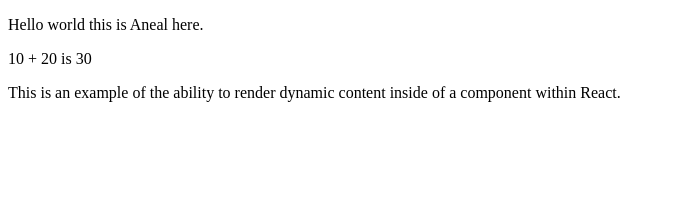
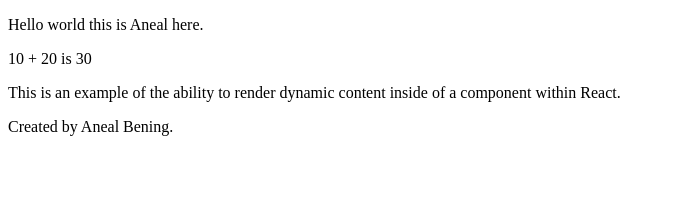
Before and after one commit to anealbening/applicationdemo, a React (Create React App) app: page / in a window 1280 px wide. Shown: the top 208 px of the page, without its empty margins (0-675 px from the left). Built offline with nearby package versions, Linux system fonts and the light colour scheme.

Commit message:
Added author

```diff
--- a/src/App.js
+++ b/src/App.js
@@ -10,6 +10,7 @@ const App = () => {
         {a} + {b} is {a + b}
       </p>
       <p>This is an example of the ability to render dynamic content inside of a component within React.</p>
+      <p>Created by Aneal Bening.</p>
     </div>
   )
 }
```
